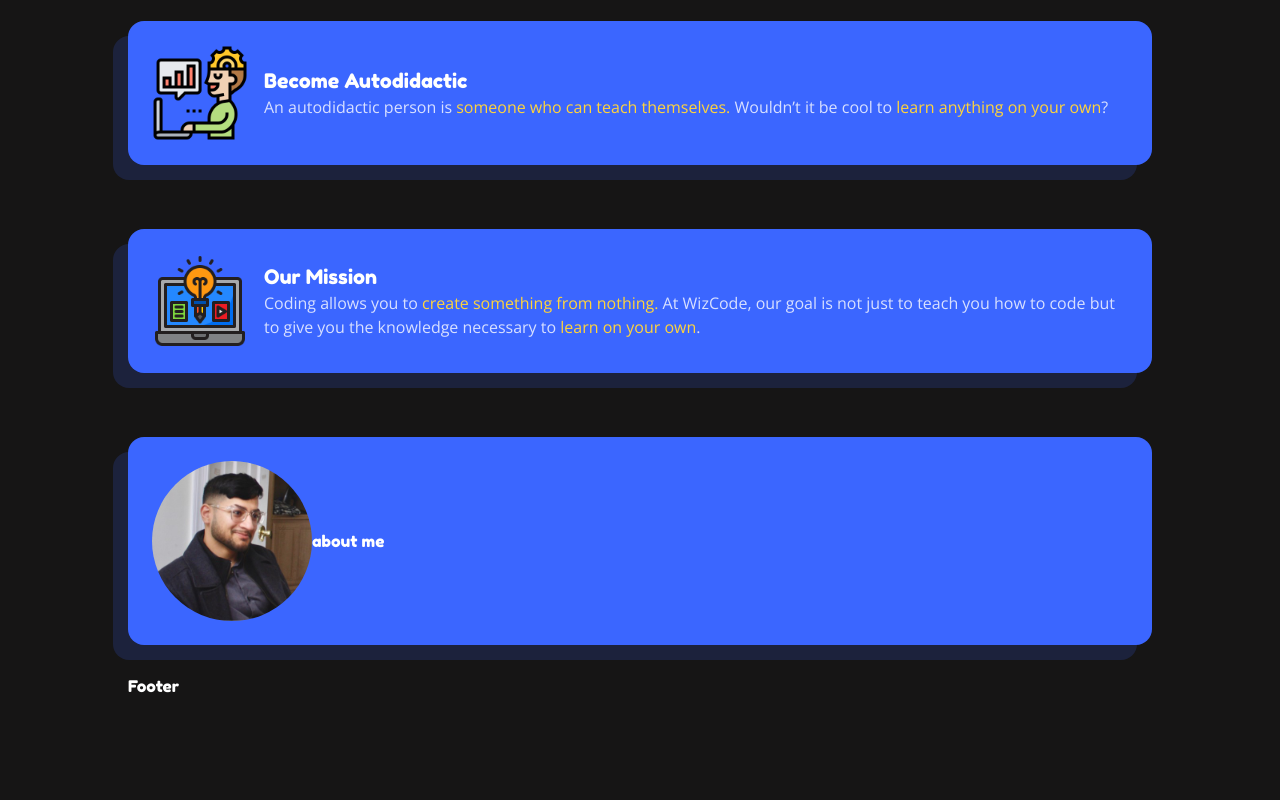
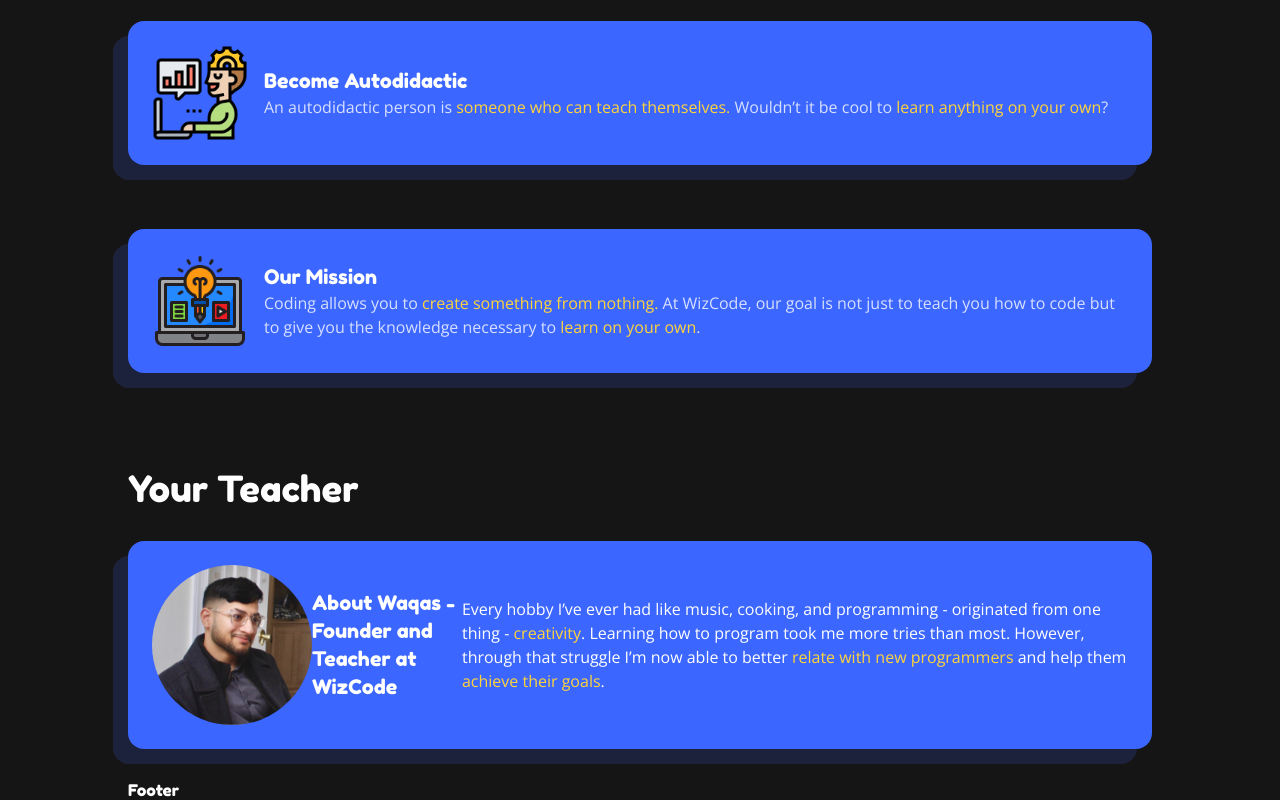
Before and after one commit to wizard-waqas/wizcode, a Next.js app: page / in a window 1280 px wide. Shown: the part 1278-2078 px from the top of the page. Before the commit the page ends 1974 px from the top, so only its background shows below. Built offline with nearby package versions, Linux system fonts and the light colour scheme; no server answers.

Commit message:
completed about me section

```diff
--- a/components/homepage/AboutMeSection.js
+++ b/components/homepage/AboutMeSection.js
@@ -3,9 +3,20 @@ import React, {useState, useEffect} from "react"
 
 export default function AboutMeSection() {
     return (
-        <div className="drop-shadow-xl bg-blue p-4 my-3 rounded-2xl flex-column flex w-full items-center lg:!my-8 lg:!flex-row">
-            <img src={"/img/waqas.jpg"} className={"w-40 rounded-full"}/>
-            <h1>about me</h1>
+        <div className={"mt-16"}>
+            <h2 className={"text-4xl"}>Your Teacher</h2>
+            <div
+                className="drop-shadow-xl bg-blue p-4 my-3 rounded-2xl flex-column flex w-full items-center lg:!my-8 lg:!flex-row">
+                <img src={"/img/waqas.jpg"} className={"w-40 rounded-full"}/>
+                <h3 className={"text-xl"}>About Waqas - Founder and Teacher at WizCode</h3>
+                <p className={"text-md"}>
+                    Every hobby I’ve ever had like music, cooking, and programming -
+                    originated from one thing - <span className={'text-gold'}>creativity</span>. Learning how to program
+                    took me more tries than most. However, through that struggle I’m
+                    now able to better <span className={'text-gold'}>relate with new programmers</span> and help
+                    them <span className={'text-gold'}>achieve their goals</span>.
+                </p>
+            </div>
         </div>
     )
 }
--- a/components/homepage/GoalsSection.js
+++ b/components/homepage/GoalsSection.js
@@ -75,7 +75,7 @@ function GoalCard({icon, title, paragraph}) {
             <div className="drop-shadow-xl bg-blue p-4 my-3 rounded-2xl flex-column flex transition-all w-full items-center lg:!my-8 lg:!flex-row">
                 <img className="w-24 h-24 mr-4" src={"/img/homepage/goals/" + icon} alt={"goal icon"}/>
                 <div>
-                    <h3 className=" text-xl">{title}</h3>
+                    <h3 className="text-xl">{title}</h3>
                     <p className="text-md text-lightgrey">
                         {paragraph}
                     </p>
```
